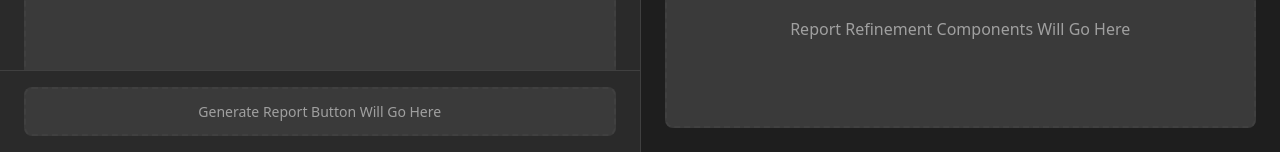
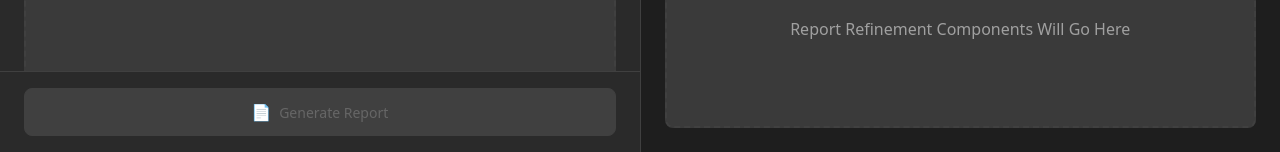
Before and after one commit to keithchewzk/report-scribe, a React (Vite) app in the folder frontend/: page / in a window 1280 px wide. Shown: the part 648-800 px from the top of the page. Built offline with nearby package versions, Linux system fonts and the light colour scheme.

Commit message:
form data state abstracted up to the StudentDetailsPanel layer so that it can be passed easily to the Button component when clicked. The button component sends an API call that does not yet exist.

```diff
--- a/frontend/src/components/StudentDetailsPanel/Button.jsx
+++ b/frontend/src/components/StudentDetailsPanel/Button.jsx
@@ -1,4 +1,58 @@
-function GenerateReportButton() {
+import { useState } from 'react'
+
+function GenerateReportButton({ formData }) {
+  const [loading, setLoading] = useState(false)
+  const [error, setError] = useState('')
+
+  const isFormValid = () => {
+    return (
+      formData.name.trim() !== '' &&
+      formData.gender !== '' &&
+      formData.positiveAttributes.length > 0
+    )
+  }
+
+  const handleGenerateReport = async () => {
+    if (!isFormValid()) {
+      setError('Please fill in all required fields')
+      return
+    }
+
+    setLoading(true)
+    setError('')
+
+    try {
+      const payload = {
+        name: formData.name.trim(),
+        gender: formData.gender,
+        positive_attributes: formData.positiveAttributes
+      }
+
+      const response = await fetch('/api/report', {
+        method: 'POST',
+        headers: {
+          'Content-Type': 'application/json'
+        },
+        body: JSON.stringify(payload)
+      })
+
+      if (!response.ok) {
+        throw new Error(`HTTP error! status: ${response.status}`)
+      }
+
+      const result = await response.json()
+      console.log('Report generated:', result)
+
+      // TODO: Handle successful response (e.g., pass to parent component)
+
+    } catch (error) {
+      console.error('Failed to generate report:', error)
+      setError('Failed to generate report. Please try again.')
+    } finally {
+      setLoading(false)
+    }
+  }
+
   return (
     <div style={{
       padding: '16px 24px',
@@ -6,17 +60,77 @@ function GenerateReportButton() {
       backgroundColor: '#2a2a2a',
       flexShrink: 0
     }}>
-      <div style={{
-        backgroundColor: '#3a3a3a',
-        border: '2px dashed #404040',
-        borderRadius: '8px',
-        padding: '12px',
-        textAlign: 'center',
-        fontSize: '14px',
-        color: '#a0a0a0'
-      }}>
-        Generate Report Button Will Go Here
-      </div>
+      <button
+        onClick={handleGenerateReport}
+        disabled={loading || !isFormValid()}
+        style={{
+          width: '100%',
+          padding: '12px 16px',
+          backgroundColor: (!isFormValid() || loading) ? '#404040' : '#4a5568',
+          border: '1px solid #404040',
+          borderRadius: '8px',
+          color: (!isFormValid() || loading) ? '#666666' : '#ffffff',
+          fontSize: '14px',
+          fontWeight: '500',
+          cursor: (!isFormValid() || loading) ? 'not-allowed' : 'pointer',
+          transition: 'all 0.2s ease',
+          display: 'flex',
+          alignItems: 'center',
+          justifyContent: 'center',
+          gap: '8px'
+        }}
+        onMouseEnter={(e) => {
+          if (isFormValid() && !loading) {
+            e.target.style.backgroundColor = '#5a6578'
+          }
+        }}
+        onMouseLeave={(e) => {
+          if (isFormValid() && !loading) {
+            e.target.style.backgroundColor = '#4a5568'
+          }
+        }}
+      >
+        {loading ? (
+          <>
+            <div style={{
+              width: '16px',
+              height: '16px',
+              border: '2px solid #666666',
+              borderTop: '2px solid #ffffff',
+              borderRadius: '50%',
+              animation: 'spin 1s linear infinite'
+            }} />
+            Generating Report...
+          </>
+        ) : (
+          <>
+            <span style={{ fontSize: '16px' }}>📄</span>
+            Generate Report
+          </>
+        )}
+      </button>
+
+      {error && (
+        <div style={{
+          marginTop: '8px',
+          padding: '8px 12px',
+          backgroundColor: '#4a2828',
+          border: '1px solid #804040',
+          borderRadius: '4px',
+          color: '#ff6b6b',
+          fontSize: '12px',
+          textAlign: 'center'
+        }}>
+          {error}
+        </div>
+      )}
+
+      <style>{`
+        @keyframes spin {
+          0% { transform: rotate(0deg); }
+          100% { transform: rotate(360deg); }
+        }
+      `}</style>
     </div>
   )
 }
--- a/frontend/src/components/StudentDetailsPanel/Form/GenderField.jsx
+++ b/frontend/src/components/StudentDetailsPanel/Form/GenderField.jsx
@@ -1,4 +1,4 @@
-function GenderField() {
+function GenderField({ value, onChange }) {
   return (
     <div style={{ width: '120px', flexShrink: 0 }}>
       <label
@@ -15,6 +15,8 @@ function GenderField() {
       </label>
       <select
         id="student-gender"
+        value={value}
+        onChange={(e) => onChange(e.target.value)}
         style={{
           width: '100%',
           padding: '10px 12px',
--- a/frontend/src/components/StudentDetailsPanel/Form/NameField.jsx
+++ b/frontend/src/components/StudentDetailsPanel/Form/NameField.jsx
@@ -1,4 +1,4 @@
-function NameField() {
+function NameField({ value, onChange }) {
   return (
     <div style={{ flex: 1, minWidth: '200px' }}>
       <label
@@ -16,6 +16,8 @@ function NameField() {
       <input
         id="student-name"
         type="text"
+        value={value}
+        onChange={(e) => onChange(e.target.value)}
         placeholder="Enter student's full name"
         style={{
           width: '100%',
--- a/frontend/src/components/StudentDetailsPanel/Form/PositiveAttributesField.jsx
+++ b/frontend/src/components/StudentDetailsPanel/Form/PositiveAttributesField.jsx
@@ -1,6 +1,6 @@
-import { useState } from 'react'
+import { useState, useEffect } from 'react'
 
-function PositiveAttributesField() {
+function PositiveAttributesField({ selectedAttributes, onChange }) {
   const predefinedAttributes = [
     "Shows enthusiasm for learning",
     "Demonstrates strong leadership skills",
@@ -15,22 +15,22 @@ function PositiveAttributesField() {
   ]
 
   const [availableAttributes, setAvailableAttributes] = useState(predefinedAttributes)
-  const [selectedAttributes, setSelectedAttributes] = useState([])
   const [customInput, setCustomInput] = useState('')
 
   const toggleAttribute = (attribute) => {
-    setSelectedAttributes(prev =>
-      prev.includes(attribute)
-        ? prev.filter(attr => attr !== attribute)
-        : [...prev, attribute]
-    )
+    const newSelected = selectedAttributes.includes(attribute)
+      ? selectedAttributes.filter(attr => attr !== attribute)
+      : [...selectedAttributes, attribute]
+
+    onChange(newSelected)
   }
 
   const addCustomAttribute = () => {
     const trimmedInput = customInput.trim()
     if (trimmedInput && !availableAttributes.includes(trimmedInput)) {
       setAvailableAttributes(prev => [...prev, trimmedInput])
-      setSelectedAttributes(prev => [...prev, trimmedInput])
+      const newSelected = [...selectedAttributes, trimmedInput]
+      onChange(newSelected)
       setCustomInput('')
     }
   }
--- a/frontend/src/components/StudentDetailsPanel/Form/index.jsx
+++ b/frontend/src/components/StudentDetailsPanel/Form/index.jsx
@@ -1,8 +1,23 @@
+import { useState } from 'react'
 import NameField from './NameField'
 import GenderField from './GenderField'
 import PositiveAttributesField from './PositiveAttributesField'
 
-function StudentForm() {
+function StudentForm({ onFormDataChange }) {
+  const [formData, setFormData] = useState({
+    name: '',
+    gender: '',
+    positiveAttributes: []
+  })
+
+  const updateFormData = (field, value) => {
+    const newFormData = { ...formData, [field]: value }
+    setFormData(newFormData)
+    if (onFormDataChange) {
+      onFormDataChange(newFormData)
+    }
+  }
+
   return (
     <div style={{
       flex: 1,
@@ -16,11 +31,20 @@ function StudentForm() {
         alignItems: 'flex-end',
         marginBottom: '24px'
       }}>
-        <NameField />
-        <GenderField />
+        <NameField
+          value={formData.name}
+          onChange={(value) => updateFormData('name', value)}
+        />
+        <GenderField
+          value={formData.gender}
+          onChange={(value) => updateFormData('gender', value)}
+        />
       </div>
 
-      <PositiveAttributesField />
+      <PositiveAttributesField
+        selectedAttributes={formData.positiveAttributes}
+        onChange={(value) => updateFormData('positiveAttributes', value)}
+      />
 
       {/* Placeholder for additional form fields */}
       <div style={{
--- a/frontend/src/components/StudentDetailsPanel/index.jsx
+++ b/frontend/src/components/StudentDetailsPanel/index.jsx
@@ -1,8 +1,15 @@
+import { useState } from 'react'
 import Header from './Header'
 import Form from './Form'
 import Button from './Button'
 
 function StudentDetailsPanel() {
+  const [formData, setFormData] = useState({
+    name: '',
+    gender: '',
+    positiveAttributes: []
+  })
+
   return (
     <div style={{
       width: '50%',
@@ -12,8 +19,8 @@ function StudentDetailsPanel() {
       backgroundColor: '#2a2a2a'
     }}>
       <Header />
-      <Form />
-      <Button />
+      <Form onFormDataChange={setFormData} />
+      <Button formData={formData} />
     </div>
   )
 }
```
